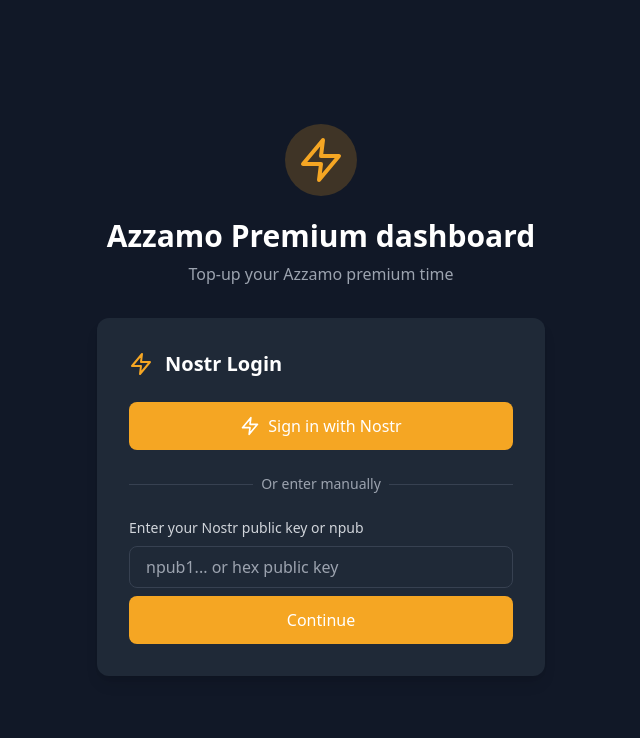
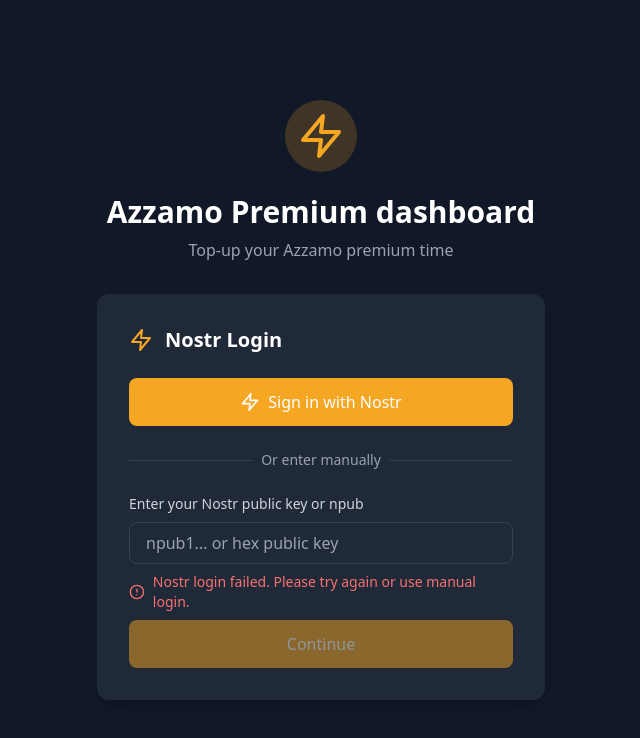
Before and after one commit to Azzamo-net/Azzamo-Dash-V2, a React (Vite) app: page /login in a window 1280 px wide. Both pictures are taken after a click on the button "Sign in with Nostr". Shown: the top 738 px of the page, without its empty margins (319-959 px from the left). Built offline with nearby package versions, Linux system fonts and the light colour scheme; no server answers.

Commit message:
Update Login.tsx

```diff
--- a/src/pages/Login.tsx
+++ b/src/pages/Login.tsx
@@ -1,11 +1,14 @@
-import React from 'react';
+import React, { useState } from 'react';
 import { useNavigate } from 'react-router-dom';
-import { Zap } from 'lucide-react';
+import { Zap, AlertCircle } from 'lucide-react';
 import { useAuthStore } from '../store/useAuthStore';
+import { parseNostrKey } from '../utils/nostr';
 
 export const Login: React.FC = () => {
   const navigate = useNavigate();
   const login = useAuthStore((state) => state.login);
+  const [manualKey, setManualKey] = useState('');
+  const [error, setError] = useState<string | null>(null);
 
   const handleNostrLogin = async () => {
     try {
@@ -15,6 +18,23 @@
       navigate('/dashboard');
     } catch (error) {
       console.error('Login failed:', error);
+      setError('Nostr login failed. Please try again or use manual login.');
+    }
+  };
+
+  const handleManualLogin = async () => {
+    const pubkey = parseNostrKey(manualKey.trim());
+    if (!pubkey) {
+      setError('Invalid public key format. Please enter a valid npub or hex public key.');
+      return;
+    }
+
+    try {
+      await login(pubkey);
+      navigate('/dashboard');
+    } catch (error) {
+      console.error('Manual login failed:', error);
+      setError('Login failed. Please try again.');
     }
   };
 
@@ -60,10 +80,25 @@
             </label>
             <input
               type="text"
+              value={manualKey}
+              onChange={(e) => {
+                setManualKey(e.target.value);
+                setError(null);
+              }}
               placeholder="npub1... or hex public key"
               className="input"
             />
-            <button className="btn btn-primary w-full">
+            {error && (
+              <div className="flex items-center gap-2 text-red-400 text-sm mt-2">
+                <AlertCircle className="w-4 h-4" />
+                {error}
+              </div>
+            )}
+            <button
+              onClick={handleManualLogin}
+              className="btn btn-primary w-full"
+              disabled={!manualKey.trim()}
+            >
               Continue
             </button>
           </div>
```
